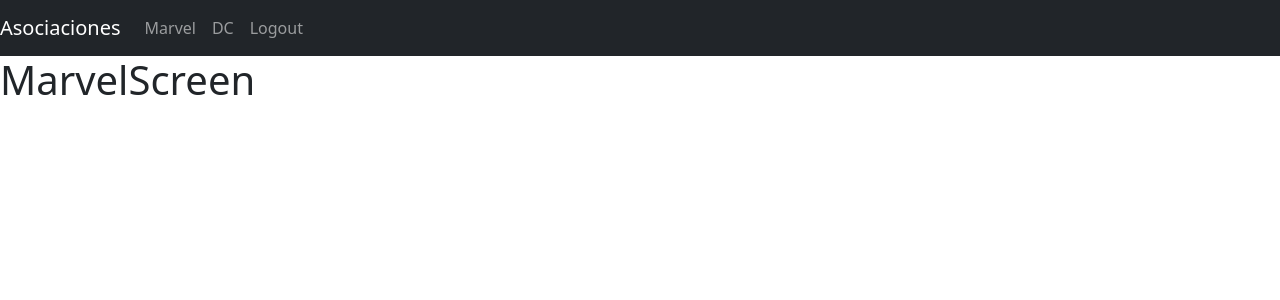
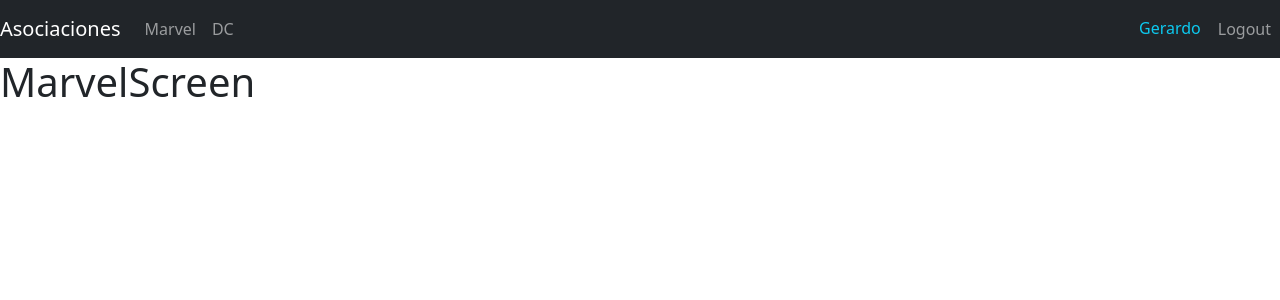
Before and after one commit to Gerard-strock/app-heroes, a React (Vite) app: page / in a window 1280 px wide. Shown: the top 300 px of the page. Built offline with nearby package versions, Linux system fonts and the light colour scheme.

Commit message:
Add second router

```diff
--- a/src/components/routes/AppRouter.jsx
+++ b/src/components/routes/AppRouter.jsx
@@ -1,20 +1,13 @@
 import { BrowserRouter, Route, Routes } from 'react-router-dom'
-import { DcScreen } from '../dc/DcScreen'
 import { LoginScreen } from '../login/LoginScreen'
-import { MarvelScreen } from '../marvel/MarvelScreen'
-import { SearchScreen } from '../search/SearchScreen'
-import { Navbar } from '../ui/Navbar'
+import { DashBoardRouts } from './DashBoardRouts'
 
 export const AppRouter = () => {
   return (
     <BrowserRouter>
-      <Navbar />
       <Routes>
-        <Route path='/' element={<MarvelScreen />} />
-        <Route path='/marvel' element={<MarvelScreen />} />
-        <Route path='/dc' element={<DcScreen />} />
-        <Route path='/search' element={<SearchScreen />} />
-        <Route path='/' element={<LoginScreen />} />
+        <Route path='/login' element={<LoginScreen />} />
+        <Route path='/*' element={<DashBoardRouts />} />
       </Routes>
     </BrowserRouter>
   )
--- /dev/null
+++ b/src/components/routes/DashBoardRouts.jsx
@@ -0,0 +1,20 @@
+import { Route, Routes } from 'react-router-dom'
+import { DcScreen } from '../dc/DcScreen'
+import { MarvelScreen } from '../marvel/MarvelScreen'
+import { SearchScreen } from '../search/SearchScreen'
+import { Navbar } from '../ui/Navbar'
+
+export const DashBoardRouts = () => {
+  return (
+    <div>
+      <Navbar />
+      <Routes>
+        <Route path='/marvel' element={<MarvelScreen />} />
+        <Route path='/dc' element={<DcScreen />} />
+        <Route path='/search' element={<SearchScreen />} />
+
+        <Route path='/' element={<MarvelScreen />} />
+      </Routes>
+    </div>
+  )
+}
--- a/src/components/ui/Navbar.jsx
+++ b/src/components/ui/Navbar.jsx
@@ -1,6 +1,10 @@
 import { Link, NavLink } from 'react-router-dom'
 
 export const Navbar = () => {
+  const handleLogout = () => {
+    console.log('logOut')
+  }
+
   return (
     <nav className='navbar navbar-expand-sm navbar-dark bg-dark'>
       <Link className='navbar-brand' to='/'>
@@ -9,7 +13,10 @@ export const Navbar = () => {
 
       <div className='navbar-collapse'>
         <div className='navbar-nav'>
-          <NavLink className='nav-item nav-link' to='/marvel'>
+          <NavLink
+            className='nav-item nav-link'
+            to='/marvel'
+          >
             Marvel
           </NavLink>
 
@@ -19,11 +26,21 @@ export const Navbar = () => {
         </div>
       </div>
 
-      <div className='navbar-collapse collapse w-100 order-3 dual-collapse2'>
+      <div className='navbar-collapse collapse w-100 order-3 dual-collapse2 d-flex justify-content-end'>
         <ul className='navbar-nav ml-auto'>
-          <NavLink className='nav-item nav-link' to='/login'>
+
+          <span
+            className='nav-item nav-link text-info'
+          >
+            Gerardo
+          </span>
+
+          <button
+            className='nav-item nav-link btn'
+            onClick={handleLogout}
+          >
             Logout
-          </NavLink>
+          </button>
         </ul>
       </div>
     </nav>
```
